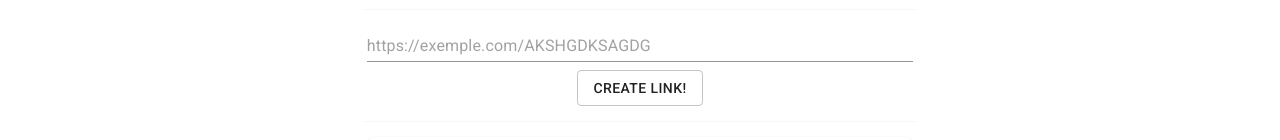
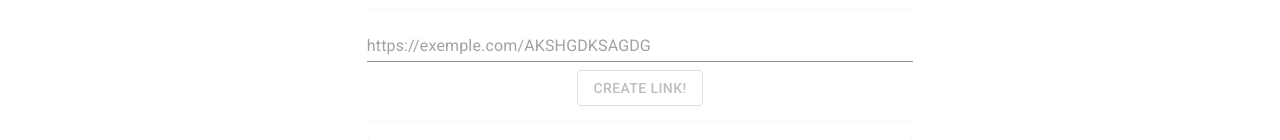
Before and after one commit to Octanium91/request-shorter, a React (Create React App) app in the folder front-end/: page / in a window 1280 px wide. Shown: the part 129-269 px from the top of the page. Built offline with nearby package versions, Linux system fonts and the light colour scheme.

Commit message:
disabled create btn on start

```diff
--- a/front-end/src/views/home/index.js
+++ b/front-end/src/views/home/index.js
@@ -22,12 +22,18 @@ import apiService from "../../service/ApiService";
 function Home(props) {
 
   const [createLinkLoading, setCreateLinkLoading] = useState(false)
+  const [createLinkDisabled, setCreateLinkDisabled] = useState(true)
   const [showProtocol, setShowProtocol] = useState(false)
   const [clientLink, setClientLink] = useState('');
   const [createdLink, setCreatedLink] = useState('')
   const [linkProtocol, setLinkProtocol] = useState(`HTTPS`)
 
   const handlerLinkOnChange = (event) => {
+    if (event.target.value) {
+      setCreateLinkDisabled(false)
+    } else {
+      setCreateLinkDisabled(true)
+    }
     setClientLink(event.target.value)
   }
 
@@ -81,7 +87,7 @@ function Home(props) {
                 <Input defaultValue={clientLink} placeholder={'https://exemple.com/AKSHGDKSAGDG'} style={{width: `${showProtocol?85:100}%` }} onChange={handlerLinkOnChange}/>
               </Grid>
               <Grid item>
-                <Button variant="outlined" disabled={createLinkLoading} startIcon={createLinkLoading&&<CircularProgress color="inherit" size={16} />} onClick={handlerCreateOnClick}>Create link!</Button>
+                <Button variant="outlined" disabled={createLinkDisabled?createLinkDisabled:createLinkLoading} startIcon={createLinkLoading&&<CircularProgress color="inherit" size={16} />} onClick={handlerCreateOnClick}>Create link!</Button>
               </Grid>
             </Grid>
             {createdLink&&<React.Fragment>
```
